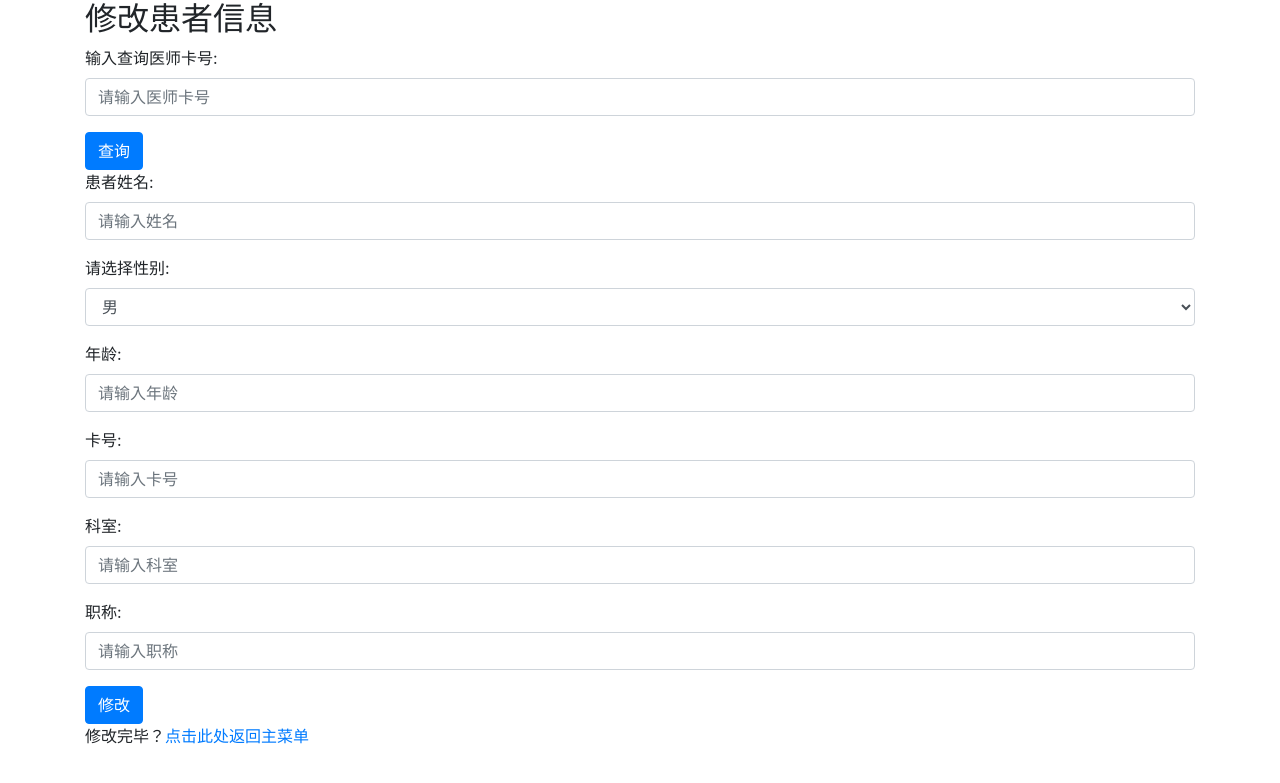
After one commit to asswsl/recorvery_system, a Flask app: page /doctor_alter in a window 1280 px wide. The commit adds this page. Shown: the top 783 px of the page. Run offline with Flask 3, Linux system fonts and the light colour scheme; some libraries are stand-ins or nearby versions.

Commit message:
三月十五日晚

```diff
--- a/app.py
+++ b/app.py
@@ -465,6 +465,40 @@ def doctor_delete():
             mesage = '删除失败'
     return render_template('doctor_delete.html', data = result, mesage = mesage)
 
+@app.route('/doctor_alter', methods=['POST', 'GET'])
+def doctor_alter():
+    mesage1 = ''
+    mesage2 = ''
+    result = ''
+    if request.method == 'POST' and 'doctor_id' in request.form:
+        doctor_id = request.form['doctor_id']
+        cursor.execute('select * from doctor_info', doctor_id)
+        result = cursor.fetchone()
+
+        if not result:
+            mesage1 = '查询失败'
+        else:
+            mesage1 = '查询成功'
+
+    if request.method == 'POST' and 'doctor_name' in request.form and 'sex' in request.form and 'age' in request.form:
+        doctor_id = request.form['doctor_id']
+        doctor_name = request.form['doctor_name']
+        sex = request.form['sex']
+        age = request.form['age']
+        department = request.form['department']
+        title = request.form['title']
+
+        cursor.execute(
+            'update doctor_info set doctor_name=%s , sex=%s, age=%s, department=%s , title=%s where doctor_id=%s',
+            (doctor_name,sex,age,department,title,doctor_id))
+        db.commit()
+        mesage2 = '修改成功'
+    return render_template('doctor_alter.html', data=result , mesage1 = mesage1 ,mesage2=mesage2)
+
+
+
+
+
 
 if __name__ == '__main__':
     app.run(debug=True, host='0.0.0.0', port=5000)
--- a/templates/admin.html
+++ b/templates/admin.html
@@ -23,7 +23,7 @@
         <a href="{{ url_for('doctor_info') }}" class="btn btn-primary">查看</a>
         <a href="{{ url_for('doctor_add') }}" class="btn btn-primary">新增</a>
         <a href="{{ url_for('doctor_delete') }}" class="btn btn-primary">删除</a>
-        <a href="#" class="btn btn-primary">修改</a>
+        <a href="{{ url_for('doctor_alter') }}" class="btn btn-primary">修改</a>
     </div>
 </div>
 <div class="card">
--- /dev/null
+++ b/templates/doctor_alter.html
@@ -0,0 +1,61 @@
+<!DOCTYPE html>
+<html lang="en">
+<head>
+    <meta charset="UTF-8">
+    <title>Title</title>
+    <link rel="stylesheet" href="../static/bootstrap.css">
+</head>
+<body>
+<div class="container">
+    <h2>修改患者信息</h2>
+    <form action="{{ url_for('doctor_alter') }}" method="post">
+        {% if mesage1 is defined and mesage1 %}
+            <div class="alert alert-warning">{{ mesage1 }}</div>
+        {% endif %}
+        <div class="form-group">
+            <label for="doctor_id">输入查询医师卡号:</label>
+            <input type="text" id="doctor_id" class="form-control" name="doctor_id" placeholder="请输入医师卡号">
+        </div>
+        <button type="submit" class="btn btn-primary">查询</button>
+    </form>
+    <form action="{{ url_for('doctor_alter') }}" method="post">
+        {% if mesage2 is defined and mesage2 %}
+            <div class="alert alert-warning">{{ mesage2 }}</div>
+        {% endif %}
+        <div class="form-group">
+            <label for="doctor_name">患者姓名:</label>
+            <input type="text" class="form-control" id="doctor_name" name="doctor_name" placeholder="请输入姓名"
+                   value="{{ data[1] }}">
+        </div>
+        <div class="form-group">
+            <label for="sex">请选择性别:</label>
+            <select class="form-control" name="sex" value="{{ data[2] }}">
+                <option {% if data[2]=='男' %} selected{% endif %}>男</option>
+                <option {% if data[2]=='女' %} selected{% endif %}>女</option>
+            </select>
+        </div>
+        <div class="form-group">
+            <label for="age">年龄:</label>
+            <input type="text" class="form-control" id="age" name="age" placeholder="请输入年龄" value="{{ data[3] }}">
+        </div>
+        <div class="form-group">
+            <label for="doctor_id">卡号:</label>
+            <input type="text" class="form-control" id="doctor_id" name="doctor_id" placeholder="请输入卡号"
+                   value="{{ data[0] }}">
+        </div>
+        <div class="form-group">
+            <label for="department">科室:</label>
+            <input type="text" class="form-control" id="department" name="department" placeholder="请输入科室"
+                   value="{{ data[5] }}">
+        </div>
+        <div class="form-group">
+            <label for="title">职称:</label>
+            <input type="text" class="form-control" id="title" name="title" placeholder="请输入职称"
+                   value="{{ data[6] }}">
+        </div>
+        <button type="submit" class="btn btn-primary">修改</button>
+        <p class="bottom">修改完毕？<a class="bottom" href="{{ url_for('check') }}">点击此处返回主菜单</a></p>
+    </form>
+</div>
+</body>
+</html>
```
Also changed, not shown: templates/doctor_delete.html (added, +51 -0 lines).
